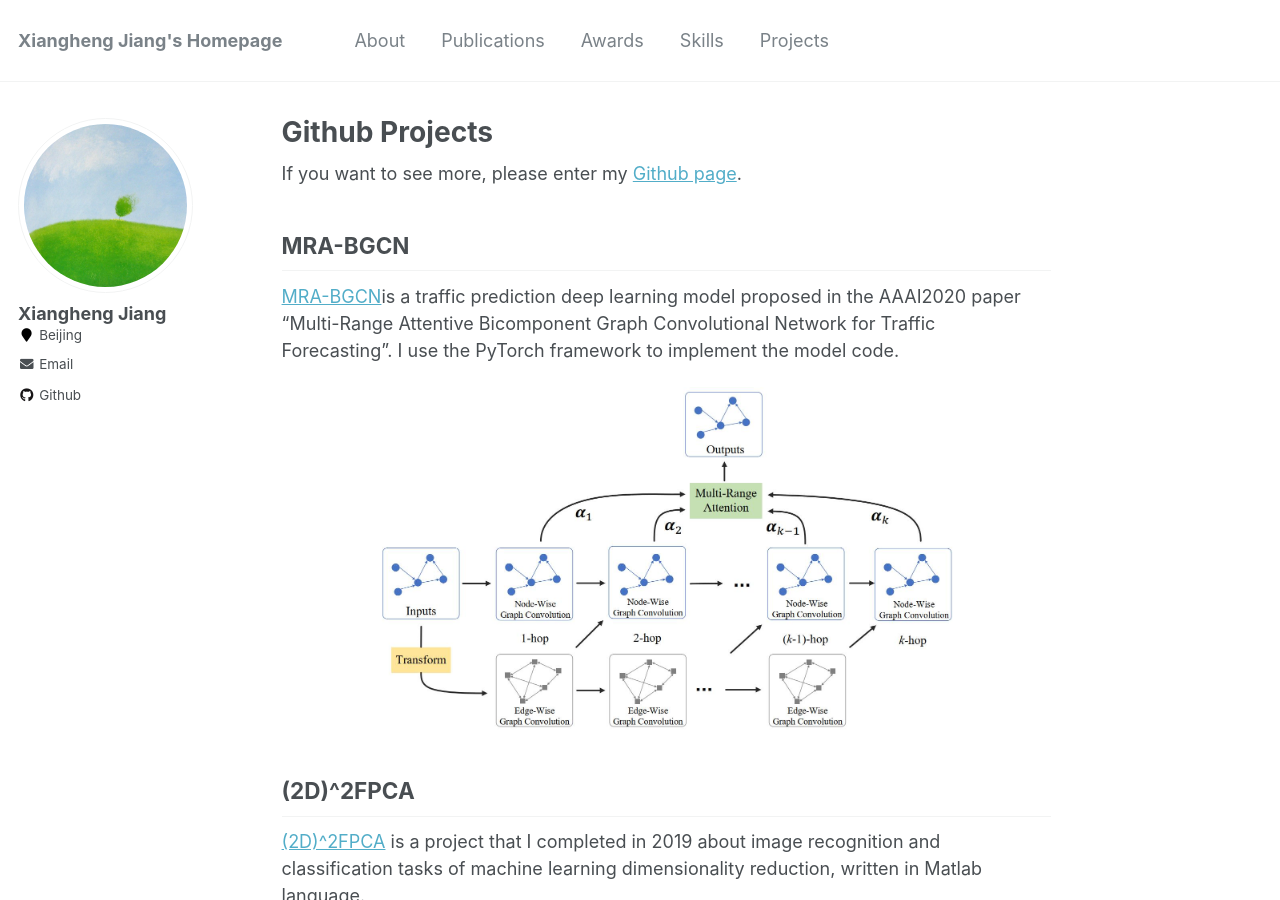
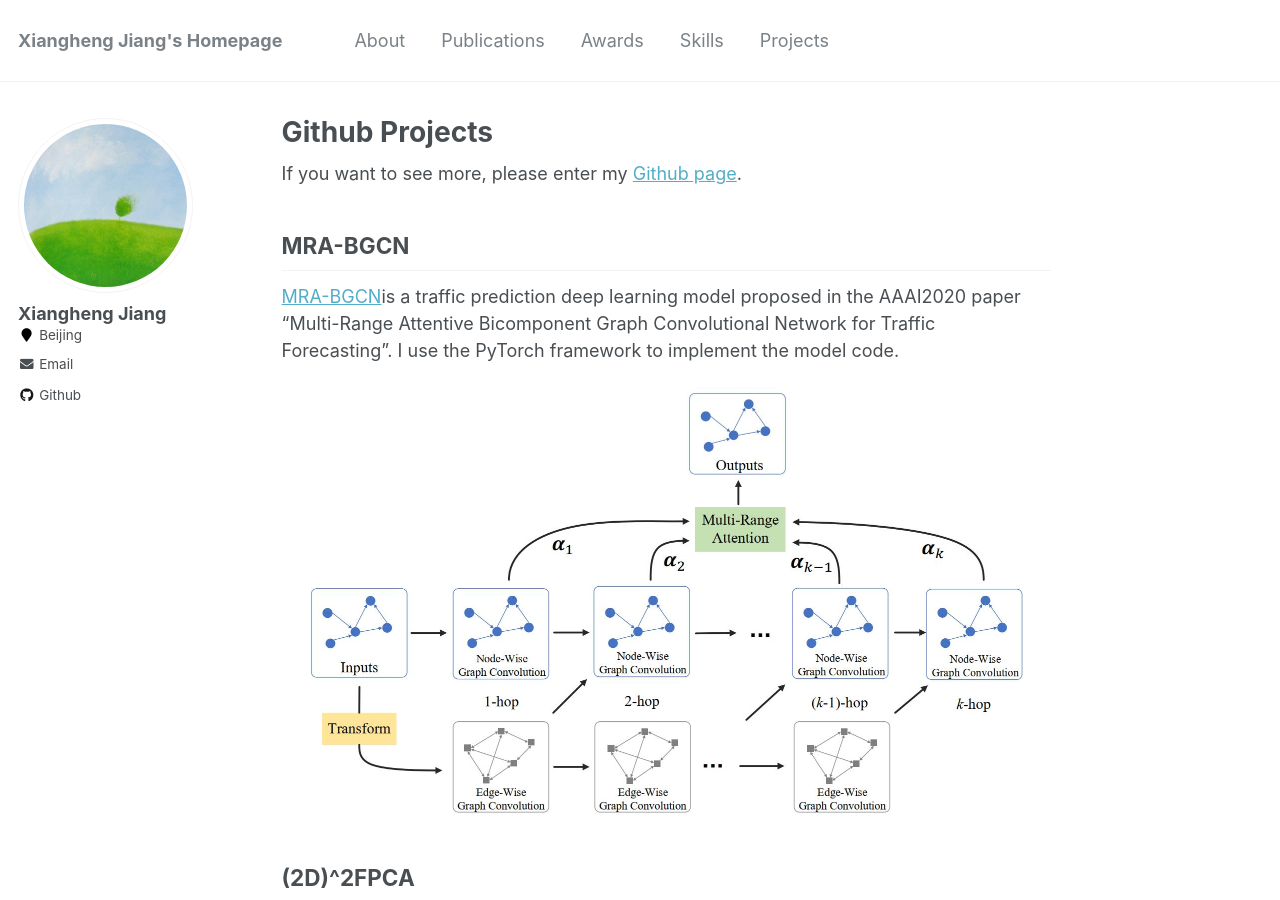
Before and after one commit to j1o2h3n/j1o2h3n.github.io, a Jekyll site: the page built from _pages/project.md, in a window 1280 px wide and 900 px high. Built offline with Jekyll 4.4.1, drawn with Linux system fonts in a browser that asks for light colours.

Commit message:
Update project.md

```diff
--- a/_pages/project.md
+++ b/_pages/project.md
@@ -16,7 +16,7 @@ If you want to see more, please enter my [Github page](https://github.com/j1o2h3
 ## MRA-BGCN
 [MRA-BGCN](https://github.com/j1o2h3n/MRA-BGCN)is a traffic prediction deep learning model proposed in the AAAI2020 paper "Multi-Range Attentive Bicomponent Graph Convolutional Network for Traffic Forecasting". I use the PyTorch framework to implement the model code.
 
-<div align=center><img width="581" height="345" src="../images/MRA-BGCN.jpg"/></div>
+<div align=center><img width="726" height="431" src="../images/MRA-BGCN.jpg"/></div>
 
 ## (2D)^2FPCA
 [(2D)^2FPCA](https://github.com/j1o2h3n/2D2FPCA) is a project that I completed in 2019 about image recognition and classification tasks of machine learning dimensionality reduction, written in Matlab language.
```
